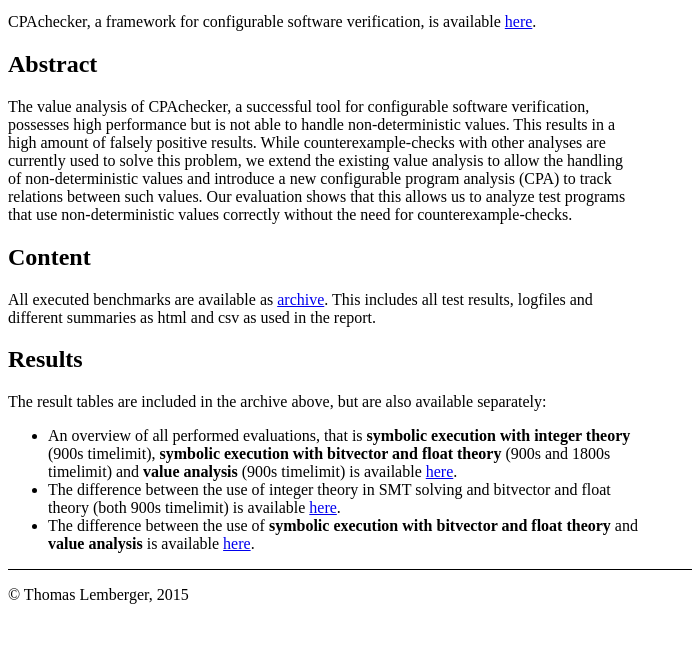
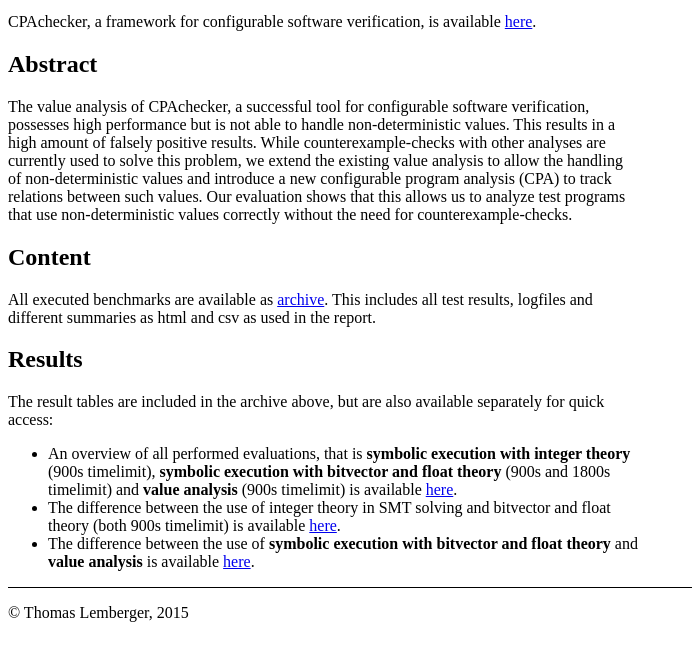
Before and after one commit to lembergerth/symbolicValueAnalysis, a plain HTML site: page index.html in a window 1280 px wide. Shown: the part 101-762 px from the top of the page, without its empty margins (0-692 px from the left). Drawn offline with Linux system fonts and the light colour scheme.

Commit message:
Edit index.html

```diff
--- a/index.html
+++ b/index.html
@@ -27,7 +27,7 @@
 </p>
 
 <h2>Results</h2>
-<p>The result tables are included in the archive above, but are also available separately:
+<p>The result tables are included in the archive above, but are also available separately for quick access:
 <ul>
   <li>An overview of all performed evaluations, that is <b>symbolic execution with integer theory</b> (900s timelimit), <b>symbolic execution with bitvector and float theory</b> (900s and 1800s timelimit) and <b>value analysis</b> (900s timelimit) is available <a href="./benchmarks/all_runs_overview.html">here</a>.</li>
   <li>The difference between the use of integer theory in SMT solving and bitvector and float theory (both 900s timelimit) is available <a href="./benchmarks/integer_bitvector_theory_diff.html">here</a>.</li>
```
